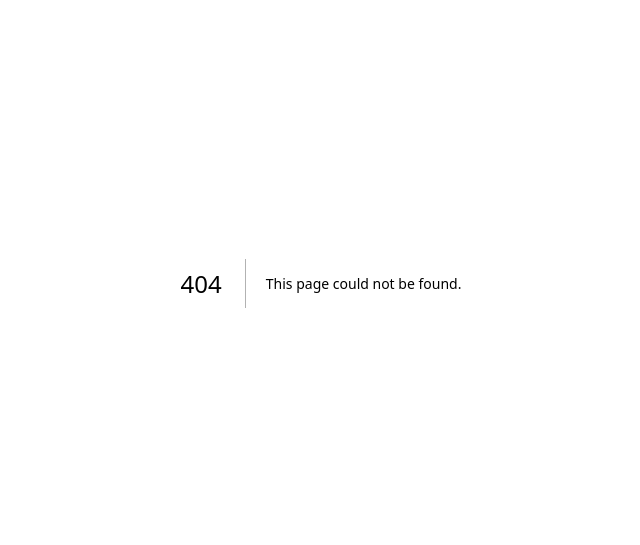
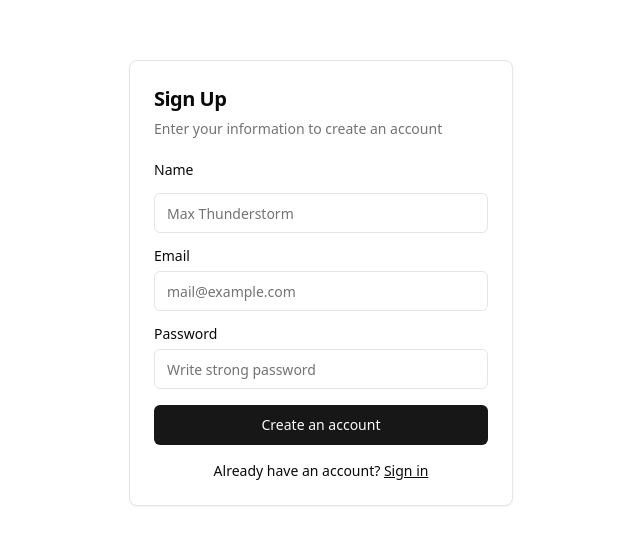
Before and after one commit to sudsarkar13/Dashboard, a Next.js app in the folder dashboardlearn1/: page /register/Register in a window 1280 px wide. Before the commit this address had no page. Shown: the part 117-662 px from the top of the page, without its empty margins (319-959 px from the left). Built offline with nearby package versions, Linux system fonts and the light colour scheme.

Commit message:
Created register page

```diff
--- /dev/null
+++ b/dashboardlearn1/src/pages/register/Register.tsx
@@ -0,0 +1,65 @@
+import React from "react";
+import Head from "next/head";
+import Link from "next/link";
+import { Button } from "@/components/ui/button";
+import {
+	Card,
+	CardContent,
+	CardDescription,
+	CardHeader,
+	CardTitle,
+} from "@/components/ui/card";
+import { Input } from "@/components/ui/input";
+import { Label } from "@/components/ui/label";
+
+const Register: React.FC = () => {
+	return (
+		<main>
+			<Head>
+				<title>Dashboard | Register User</title>
+			</Head>
+			<div className="flex min-h-screen items-center justify-center">
+				<Card className='w-full mx-auto max-w-sm'>
+					<CardHeader>
+						<CardTitle className='text-xl'>Sign Up</CardTitle>
+						<CardDescription>
+							Enter your information to create an account
+						</CardDescription>
+					</CardHeader>
+					<CardContent>
+						<div className='grid gap-4'>
+							<div className='grid gap-4'>
+									<Label htmlFor='first-name'>Name</Label>
+									<Input id='first-name' placeholder='Max Thunderstorm' required />
+							</div>
+							<div className='grid gap-2'>
+								<Label htmlFor='email'>Email</Label>
+								<Input
+									id='email'
+									type='email'
+									placeholder='mail@example.com'
+									required
+								/>
+							</div>
+							<div className='grid gap-2'>
+								<Label htmlFor='password'>Password</Label>
+								<Input id='password' type='password' placeholder="Write strong password" required />
+							</div>
+							<Button type='submit' className='w-full'>
+								Create an account
+							</Button>
+						</div>
+						<div className='mt-4 text-center text-sm'>
+							Already have an account?{" "}
+							<Link href='/login' className='underline'>
+								Sign in
+							</Link>
+						</div>
+					</CardContent>
+				</Card>
+			</div>
+		</main>
+	);
+};
+
+export default Register;
--- /dev/null
+++ b/dashboardlearn1/src/pages/register/index.ts
@@ -0,0 +1 @@
+export { default } from './Register';
```
